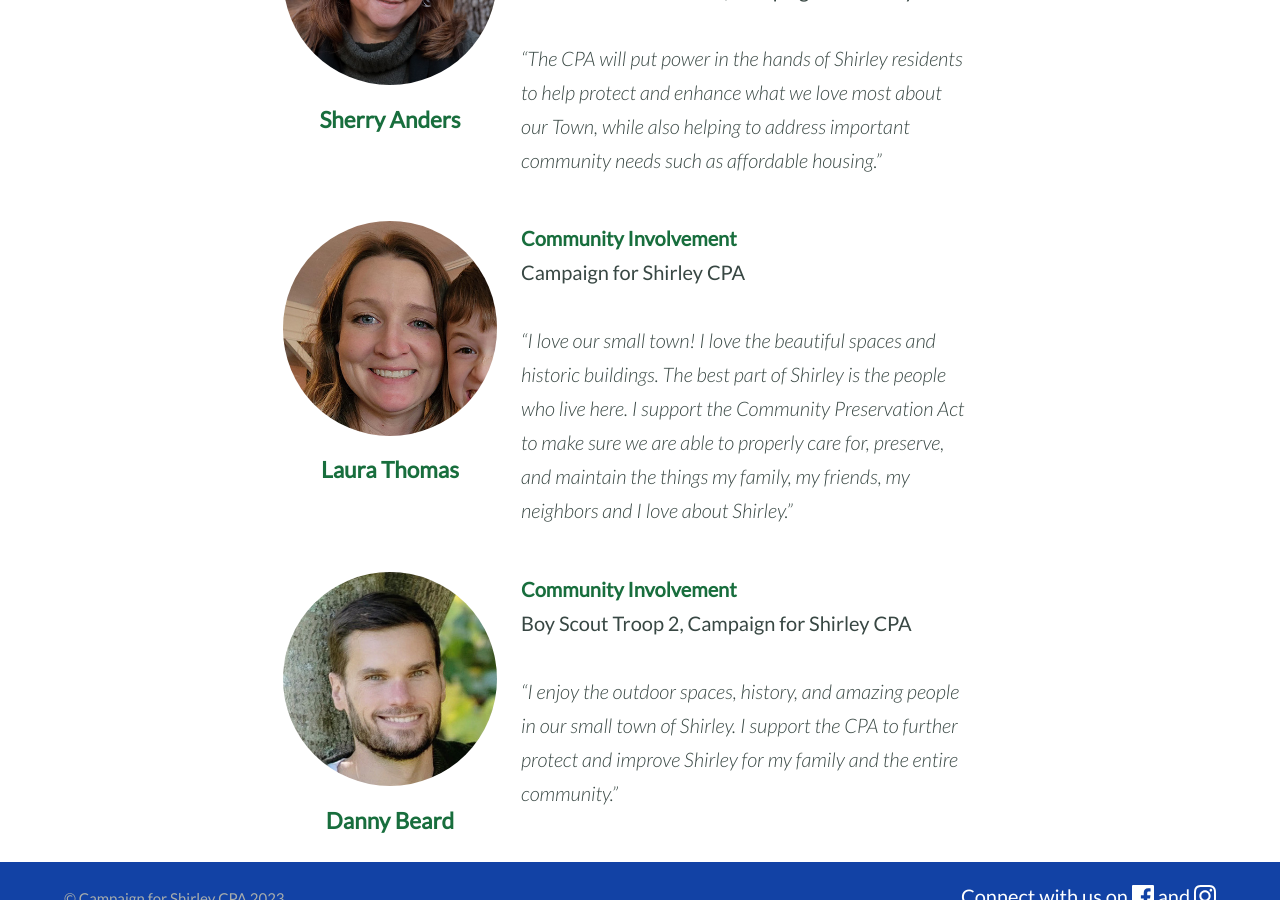
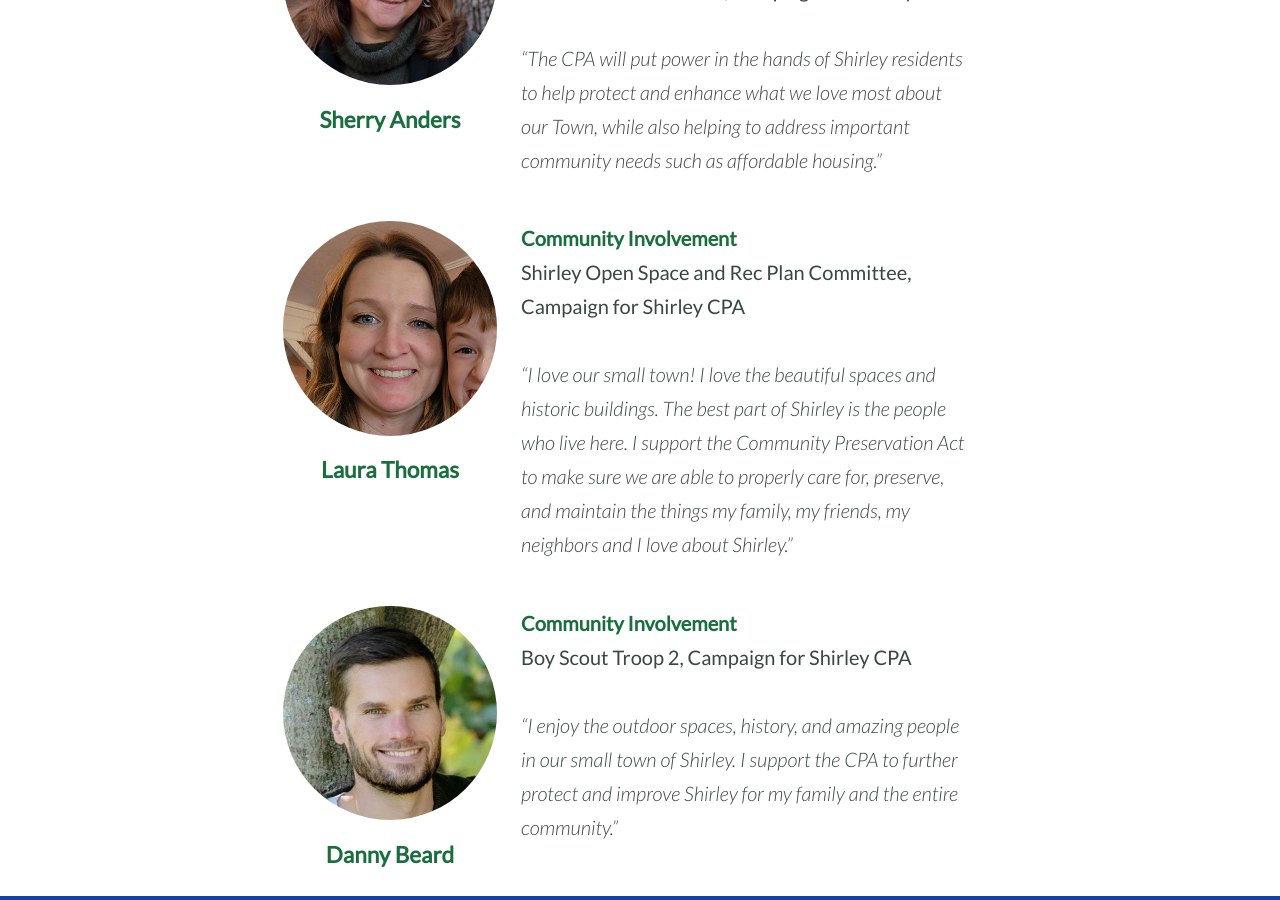
Before and after one commit to dbeard/campaignforshirleycpa.com, a Jekyll site: the page built from committee.md, in a window 1280 px wide and 900 px high, scrolled down 3412 px. Built offline with Jekyll 4.4.1, drawn with Linux system fonts in a browser that asks for light colours.

Commit message:
Add volunteer commitment

```diff
--- a/committee.md
+++ b/committee.md
@@ -114,7 +114,7 @@ That means supporting our local parks and recreation projects, protecting our dr
 </div>
 <div class="quote-block">
 <h6>Community Involvement</h6>
-<p>Campaign for Shirley CPA</p>
+<p>Shirley Open Space and Rec Plan Committee, Campaign for Shirley CPA</p>
 <p class="quote">
 &ldquo;I love our small town!  I love the beautiful spaces and historic buildings. The best part of Shirley is the people who live here.  I support the Community Preservation Act to make sure we are able to properly care for, preserve, and maintain the things my family, my friends, my neighbors and I love about Shirley.&rdquo;
 </p>
```
